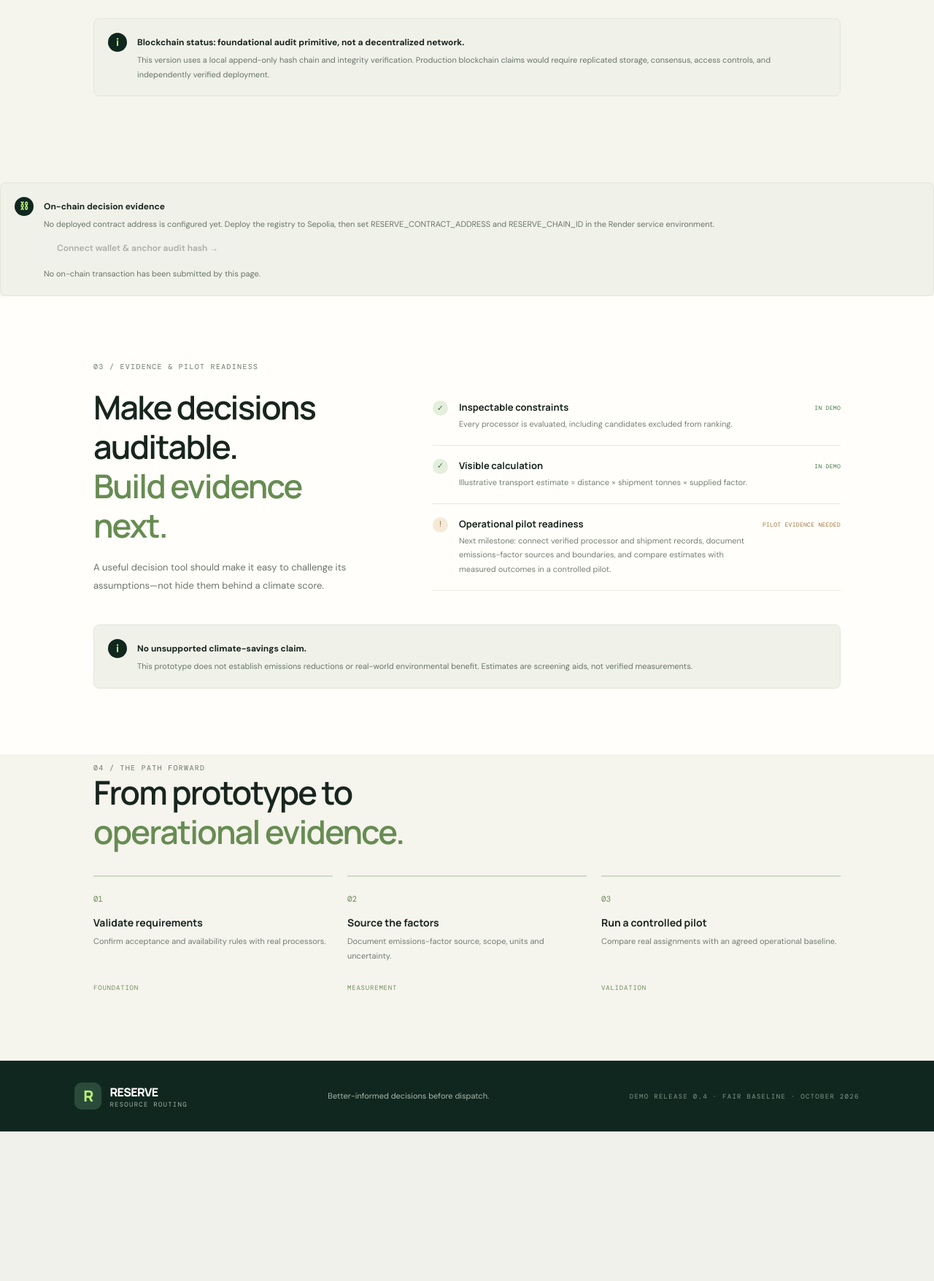
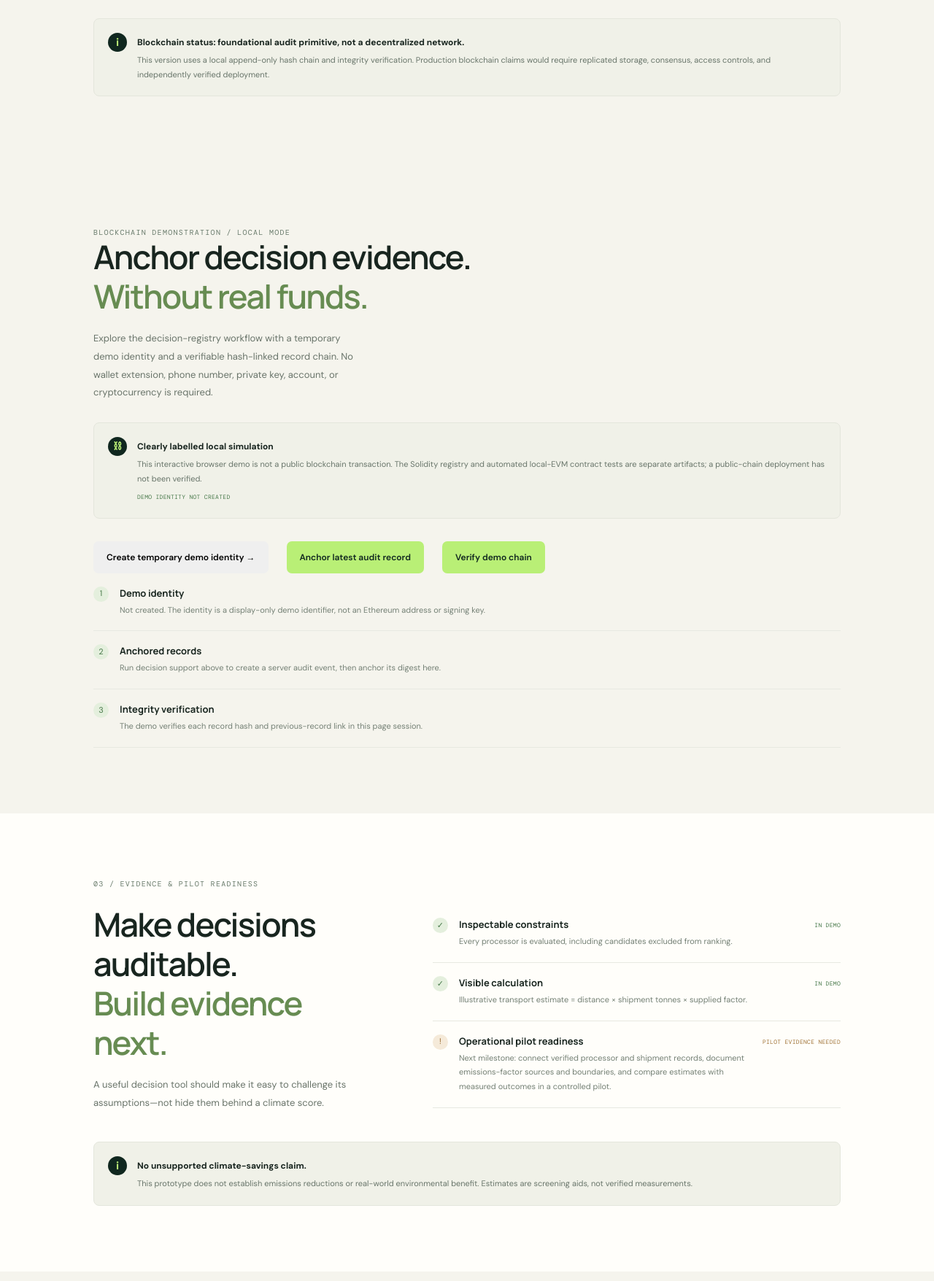
Before and after one commit to u19725505-star/reserve-climatechain-2026, a Flask app: page / in a window 1280 px wide. Shown: the part 3122-4878 px from the top of the page at 73% size. Before the commit the page ends 4673 px from the top, so only its background shows below. Run offline with Flask 3, Linux system fonts and the light colour scheme; some libraries are stand-ins or nearby versions.

Commit message:
Add no-wallet local blockchain demo
Add clearly labelled temporary demo identity, SHA-256 linked audit records, verification workflow, and honest deployment limitations.

```diff
--- a/static/app.js
+++ b/static/app.js
@@ -314,3 +314,118 @@ async function anchorAuditDigest() {
   }
 }
 document.querySelector("#anchor-on-chain")?.addEventListener("click", anchorAuditDigest);
+
+
+// Local blockchain demonstration. This intentionally does not create a real
+// wallet, private key, signed transaction, or public-chain transaction.
+const demoChain = [];
+let demoIdentity = null;
+
+function demoHex(bytes) {
+  return [...bytes].map(byte => byte.toString(16).padStart(2, "0")).join("");
+}
+
+async function sha256Hex(value) {
+  if (!globalThis.crypto || !crypto.subtle) {
+    throw new Error("Secure browser hashing is unavailable. Open RESERVE over HTTPS.");
+  }
+  const bytes = await crypto.subtle.digest("SHA-256", new TextEncoder().encode(value));
+  return demoHex(new Uint8Array(bytes));
+}
+
+function setDemoStatus(message, warning = false) {
+  const status = document.querySelector("#demo-chain-status");
+  if (!status) return;
+  status.textContent = message;
+  status.className = "evidence-status" + (warning ? " pending-text" : "");
+}
+
+async function createDemoIdentity() {
+  const button = document.querySelector("#create-demo-wallet");
+  if (!button) return;
+  button.disabled = true;
+  try {
+    const random = new Uint8Array(16);
+    crypto.getRandomValues(random);
+    demoIdentity = "RESERVE-DEMO-" + demoHex(random).toUpperCase();
+    document.querySelector("#demo-wallet-address").textContent =
+      demoIdentity + " — temporary demo label only; no private key or funds exist.";
+    document.querySelector("#anchor-demo-record").disabled = false;
+    document.querySelector("#verify-demo-chain").disabled = false;
+    setDemoStatus("TEMPORARY DEMO IDENTITY READY");
+  } catch (error) {
+    setDemoStatus(error.message || "Could not create demo identity.", true);
+  } finally {
+    button.disabled = false;
+  }
+}
+
+async function anchorDemoRecord() {
+  const button = document.querySelector("#anchor-demo-record");
+  if (!button || !demoIdentity) return;
+  button.disabled = true;
+  try {
+    const response = await fetch("/api/audit");
+    const audit = await response.json();
+    if (!response.ok || !audit.valid) throw new Error("The server audit chain did not verify.");
+    if (!audit.event_count || !audit.head_hash) {
+      throw new Error("Run decision support above first so there is an audit event to anchor.");
+    }
+    const previousHash = demoChain.length ? demoChain[demoChain.length - 1].recordHash : "GENESIS";
+    const payload = {
+      sequence: demoChain.length + 1,
+      identity: demoIdentity,
+      auditEventCount: audit.event_count,
+      auditHeadHash: audit.head_hash,
+      previousHash,
+      modelVersion: "RESERVE-XAI-MCDM-0.1",
+      network: "LOCAL-DEMO-SIMULATION"
+    };
+    const recordHash = await sha256Hex(JSON.stringify(payload));
+    demoChain.push({...payload, recordHash});
+    document.querySelector("#demo-record-summary").textContent =
+      "Record #" + payload.sequence + " · audit events " + payload.auditEventCount +
+      " · SHA-256 " + recordHash + " · previous " + previousHash.slice(0, 18) + "…";
+    document.querySelector("#demo-verification-result").textContent =
+      "Record added to the in-memory demo chain. This is not a public-chain transaction.";
+    setDemoStatus("DEMO RECORD " + payload.sequence + " CREATED");
+  } catch (error) {
+    document.querySelector("#demo-record-summary").textContent =
+      error.message || "Could not create demo record.";
+    setDemoStatus("RECORD NOT CREATED", true);
+  } finally {
+    button.disabled = false;
+  }
+}
+
+async function verifyDemoChain() {
+  const button = document.querySelector("#verify-demo-chain");
+  if (!button) return;
+  button.disabled = true;
+  try {
+    let previousHash = "GENESIS";
+    for (let i = 0; i < demoChain.length; i += 1) {
+      const record = demoChain[i];
+      const {recordHash, ...payload} = record;
+      if (payload.sequence !== i + 1 || payload.previousHash !== previousHash) {
+        throw new Error("Sequence or previous-record link mismatch at record #" + (i + 1) + ".");
+      }
+      const computed = await sha256Hex(JSON.stringify(payload));
+      if (computed !== recordHash) throw new Error("Hash mismatch at record #" + (i + 1) + ".");
+      previousHash = recordHash;
+    }
+    document.querySelector("#demo-verification-result").textContent =
+      "PASS — " + demoChain.length + " record(s) verified; each digest and previous-record link matches. " +
+      "Verification covers this browser session only, not a decentralized network.";
+    setDemoStatus("DEMO CHAIN VALID · " + demoChain.length + " RECORDS");
+  } catch (error) {
+    document.querySelector("#demo-verification-result").textContent = error.message || "Verification failed.";
+    setDemoStatus("DEMO CHAIN INVALID", true);
+  } finally {
+    button.disabled = false;
+  }
+}
+
+document.querySelector("#create-demo-wallet")?.addEventListener("click", createDemoIdentity);
+document.querySelector("#anchor-demo-record")?.addEventListener("click", anchorDemoRecord);
+document.querySelector("#verify-demo-chain")?.addEventListener("click", verifyDemoChain);
--- a/templates/index.html
+++ b/templates/index.html
@@ -6,7 +6,7 @@
   <meta name="theme-color" content="#10271f">
   <meta name="description" content="RESERVE screens material processors against acceptance, capacity, quality and delivery requirements before dispatch. Demo data and emissions estimates are illustrative, not validated climate outcomes.">
   <title>RESERVE — Explainable AI for circular-material routing</title>
-  <link rel="stylesheet" href="/static/style.css?v=20261016-05">
+  <link rel="stylesheet" href="/static/style.css?v=20261016-06">
 </head>
 <body>
   <header class="nav">
@@ -152,15 +152,29 @@
       <div class="integrity-banner"><span class="integrity-mark">i</span><div><b>Blockchain status: foundational audit primitive, not a decentralized network.</b><p>This version uses a local append-only hash chain and integrity verification. Production blockchain claims would require replicated storage, consensus, access controls, and independently verified deployment.</p></div></div>
     </section>
 
-      <div class="integrity-banner" id="chain-anchor-panel">
-        <span class="integrity-mark">⛓</span>
-        <div>
-          <b>On-chain decision evidence</b>
-          <p id="chain-anchor-description">{% if contract_address %}Configured for chain ID {{ chain_id }}. Connect your browser wallet to anchor a verified audit digest.{% else %}No deployed contract address is configured yet. Deploy the registry to Sepolia, then set RESERVE_CONTRACT_ADDRESS and RESERVE_CHAIN_ID in the Render service environment.{% endif %}</p>
-          <button class="button button-green" id="anchor-on-chain" type="button" data-contract-address="{{ contract_address }}" data-chain-id="{{ chain_id }}" {% if not contract_address %}disabled{% endif %}>Connect wallet & anchor audit hash →</button>
-          <p id="chain-transaction-status" aria-live="polite">No on-chain transaction has been submitted by this page.</p>
+      <section class="section" id="blockchain-demo">
+        <div class="section-kicker">BLOCKCHAIN DEMONSTRATION / LOCAL MODE</div>
+        <h2>Anchor decision evidence.<br><em>Without real funds.</em></h2>
+        <p class="evidence-lead">Explore the decision-registry workflow with a temporary demo identity and a verifiable hash-linked record chain. No wallet extension, phone number, private key, account, or cryptocurrency is required.</p>
+        <div class="integrity-banner">
+          <span class="integrity-mark">⛓</span>
+          <div>
+            <b>Clearly labelled local simulation</b>
+            <p>This interactive browser demo is not a public blockchain transaction. The Solidity registry and automated local-EVM contract tests are separate artifacts; a public-chain deployment has not been verified.</p>
+            <span id="demo-chain-status" class="evidence-status">DEMO IDENTITY NOT CREATED</span>
+          </div>
         </div>
-      </div>
+        <div class="hero-actions">
+          <button class="button button-green" id="create-demo-wallet" type="button">Create temporary demo identity →</button>
+          <button class="button button-light" id="anchor-demo-record" type="button" disabled>Anchor latest audit record</button>
+          <button class="button button-light" id="verify-demo-chain" type="button" disabled>Verify demo chain</button>
+        </div>
+        <div class="evidence-list" aria-live="polite">
+          <article><span class="evidence-check">1</span><div><h3>Demo identity</h3><p id="demo-wallet-address">Not created. The identity is a display-only demo identifier, not an Ethereum address or signing key.</p></div></article>
+          <article><span class="evidence-check">2</span><div><h3>Anchored records</h3><p id="demo-record-summary">Run decision support above to create a server audit event, then anchor its digest here.</p></div></article>
+          <article><span class="evidence-check">3</span><div><h3>Integrity verification</h3><p id="demo-verification-result">The demo verifies each record hash and previous-record link in this page session.</p></div></article>
+        </div>
+      </section>
     <section class="section evidence-section" id="evidence">
       <div class="section-kicker">03 / EVIDENCE & PILOT READINESS</div>
       <div class="evidence-grid">
@@ -191,6 +205,6 @@
     <span class="footer-tag">DEMO RELEASE 0.4 · FAIR BASELINE · OCTOBER 2026</span>
   </footer>
   <script src="https://cdn.jsdelivr.net/npm/ethers@6.13.5/dist/ethers.umd.min.js" defer></script>
-  <script src="/static/app.js?v=20261016-07" defer></script>
+  <script src="/static/app.js?v=20261016-08" defer></script>
 </body>
 </html>
```
Also changed, not shown: README.md.
